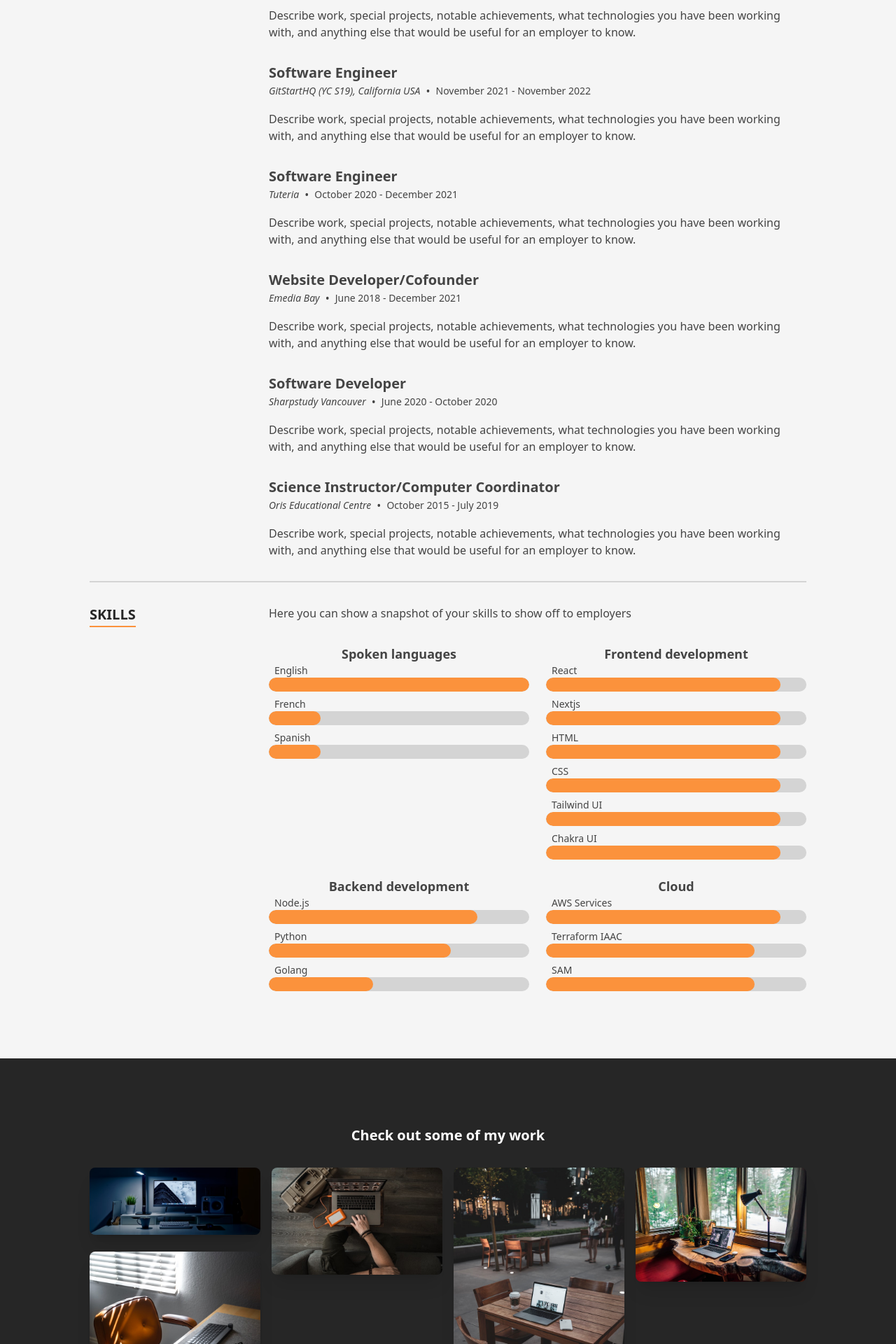
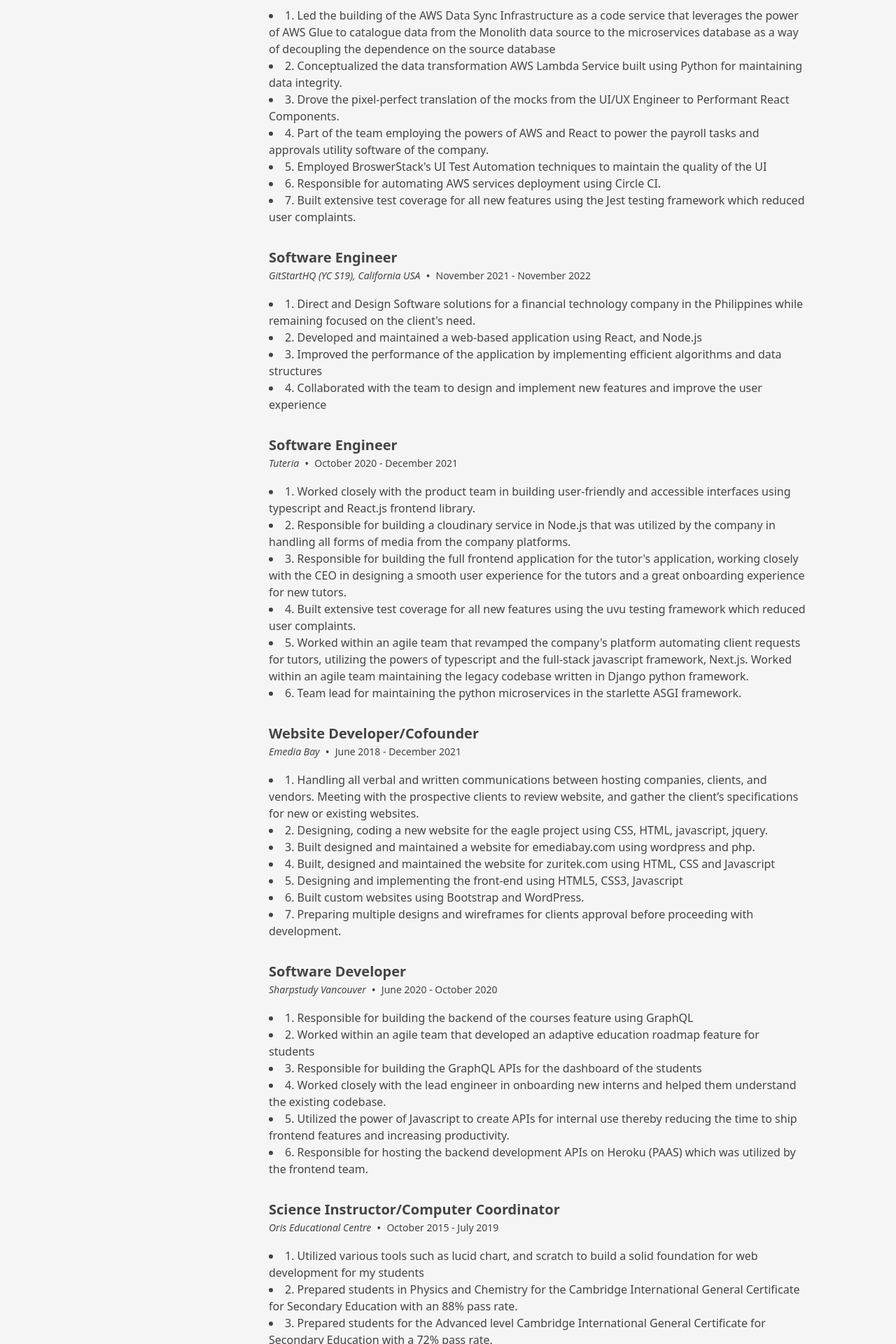
Before and after one commit to chidibede/chidibede-portfolio, a Next.js app: page / in a window 1280 px wide. Shown: the part 1600-3520 px from the top of the page at 70% size. Built offline with nearby package versions, Linux system fonts and the light colour scheme.

Commit message:
update resume data

```diff
--- a/src/data/data.tsx
+++ b/src/data/data.tsx
@@ -44,7 +44,7 @@
  * Page meta data
  */
 export const homePageMeta: HomepageMeta = {
-  title: 'Chidi Resume',
+  title: "Chidi's Resume",
   description: 'Personal portfolio website for Chidi Bede',
 };
 
@@ -258,8 +258,31 @@
     title: 'Software Engineer',
     content: (
       <p>
-        Describe work, special projects, notable achievements, what technologies you have been working with, and
-        anything else that would be useful for an employer to know.
+        <li>
+          1. Led the building of the AWS Data Sync Infrastructure as a code service that leverages the power of AWS Glue
+          to catalogue data from the Monolith data source to the microservices database as a way of decoupling the
+          dependence on the source database
+        </li>
+        <li>
+          {' '}
+          2. Conceptualized the data transformation AWS Lambda Service built using Python for maintaining data
+          integrity.
+        </li>
+        <li>
+          {' '}
+          3. Drove the pixel-perfect translation of the mocks from the UI/UX Engineer to Performant React Components.
+        </li>
+        <li>
+          {' '}
+          4. Part of the team employing the powers of AWS and React to power the payroll tasks and approvals utility
+          software of the company.
+        </li>
+        <li> 5. Employed BroswerStack's UI Test Automation techniques to maintain the quality of the UI</li>
+        <li> 6. Responsible for automating AWS services deployment using Circle CI.</li>
+        <li>
+          7. Built extensive test coverage for all new features using the Jest testing framework which reduced user
+          complaints.
+        </li>
       </p>
     ),
   },
@@ -269,8 +292,16 @@
     title: 'Software Engineer',
     content: (
       <p>
-        Describe work, special projects, notable achievements, what technologies you have been working with, and
-        anything else that would be useful for an employer to know.
+        <li>
+          1. Direct and Design Software solutions for a financial technology company in the Philippines while remaining
+          focused on the client's need.
+        </li>
+        <li> 2. Developed and maintained a web-based application using React, and Node.js</li>
+        <li>
+          {' '}
+          3. Improved the performance of the application by implementing efficient algorithms and data structures
+        </li>
+        <li> 4. Collaborated with the team to design and implement new features and improve the user experience</li>
       </p>
     ),
   },
@@ -280,8 +311,32 @@
     title: 'Software Engineer',
     content: (
       <p>
-        Describe work, special projects, notable achievements, what technologies you have been working with, and
-        anything else that would be useful for an employer to know.
+        <li>
+          1. Worked closely with the product team in building user-friendly and accessible interfaces using typescript
+          and React.js frontend library.
+        </li>
+        <li>
+          {' '}
+          2. Responsible for building a cloudinary service in Node.js that was utilized by the company in handling all
+          forms of media from the company platforms.
+        </li>
+        <li>
+          {' '}
+          3. Responsible for building the full frontend application for the tutor's application, working closely with
+          the CEO in designing a smooth user experience for the tutors and a great onboarding experience for new tutors.
+        </li>
+        <li>
+          {' '}
+          4. Built extensive test coverage for all new features using the uvu testing framework which reduced user
+          complaints.
+        </li>
+        <li>
+          {' '}
+          5. Worked within an agile team that revamped the company's platform automating client requests for tutors,
+          utilizing the powers of typescript and the full-stack javascript framework, Next.js. Worked within an agile
+          team maintaining the legacy codebase written in Django python framework.
+        </li>
+        <li> 6. Team lead for maintaining the python microservices in the starlette ASGI framework.</li>
       </p>
     ),
   },
@@ -291,8 +346,17 @@
     title: 'Website Developer/Cofounder',
     content: (
       <p>
-        Describe work, special projects, notable achievements, what technologies you have been working with, and
-        anything else that would be useful for an employer to know.
+        <li>
+          1. Handling all verbal and written communications between hosting companies, clients, and vendors. Meeting
+          with the prospective clients to review website, and gather the client’s specifications for new or existing
+          websites.
+        </li>
+        <li> 2. Designing, coding a new website for the eagle project using CSS, HTML, javascript, jquery.</li>
+        <li> 3. Built designed and maintained a website for emediabay.com using wordpress and php.</li>
+        <li> 4. Built, designed and maintained the website for zuritek.com using HTML, CSS and Javascript</li>
+        <li> 5. Designing and implementing the front-end using HTML5, CSS3, Javascript</li>
+        <li> 6. Built custom websites using Bootstrap and WordPress.</li>
+        <li>7. Preparing multiple designs and wireframes for clients approval before proceeding with development.</li>
       </p>
     ),
   },
@@ -302,8 +366,24 @@
     title: 'Software Developer',
     content: (
       <p>
-        Describe work, special projects, notable achievements, what technologies you have been working with, and
-        anything else that would be useful for an employer to know.
+        <li>1. Responsible for building the backend of the courses feature using GraphQL</li>
+        <li> 2. Worked within an agile team that developed an adaptive education roadmap feature for students</li>
+        <li> 3. Responsible for building the GraphQL APIs for the dashboard of the students</li>
+        <li>
+          {' '}
+          4. Worked closely with the lead engineer in onboarding new interns and helped them understand the existing
+          codebase.
+        </li>
+        <li>
+          {' '}
+          5. Utilized the power of Javascript to create APIs for internal use thereby reducing the time to ship frontend
+          features and increasing productivity.
+        </li>
+        <li>
+          {' '}
+          6. Responsible for hosting the backend development APIs on Heroku (PAAS) which was utilized by the frontend
+          team.
+        </li>
       </p>
     ),
   },
@@ -313,8 +393,24 @@
     title: 'Science Instructor/Computer Coordinator',
     content: (
       <p>
-        Describe work, special projects, notable achievements, what technologies you have been working with, and
-        anything else that would be useful for an employer to know.
+        <li>
+          1. Utilized various tools such as lucid chart, and scratch to build a solid foundation for web development for
+          my students
+        </li>
+        <li>
+          {' '}
+          2. Prepared students in Physics and Chemistry for the Cambridge International General Certificate for
+          Secondary Education with an 88% pass rate.
+        </li>
+        <li>
+          {' '}
+          3. Prepared students for the Advanced level Cambridge International General Certificate for Secondary
+          Education with a 72% pass rate.
+        </li>
+        <li>
+          {' '}
+          4. Lead for managing and maintaining school data using various tools such as SQL Databases and microsoft excel
+        </li>
       </p>
     ),
   },
@@ -327,18 +423,18 @@
   imageSrc: testimonialImage,
   testimonials: [
     {
-      name: 'John Doe',
-      text: 'Use this as an opportunity to promote what it is like to work with you. High value testimonials include ones from current or past co-workers, managers, or from happy clients.',
+      name: 'Malik Teniola',
+      text: 'A creative and amazing engineer, always the last to go. His work ethic is a thing of marvel',
       image: 'https://cloudflare-ipfs.com/ipfs/Qmd3W5DuhgHirLHGVixi6V76LhCkZUz6pnFt5AJBiyvHye/avatar/169.jpg',
     },
     {
-      name: 'Jane Doe',
-      text: 'Here you should write some nice things that someone has said about you. Encourage them to be specific and include important details (notes about a project you were on together, impressive quality produced, etc).',
+      name: 'Usman Abdulrahman',
+      text: 'Chidi is someone that no matter the design from the UI designers, he has the ability to replicate it with a pixel perfect frontend development',
       image: 'https://cloudflare-ipfs.com/ipfs/Qmd3W5DuhgHirLHGVixi6V76LhCkZUz6pnFt5AJBiyvHye/avatar/14.jpg',
     },
     {
-      name: 'Someone else',
-      text: 'Add several of these, and keep them as fresh as possible, but be sure to focus on quality testimonials with strong highlights of your skills/work ethic.',
+      name: 'Peter Ibe',
+      text: 'As cofounder and CTO of Emedia Bay, he had the ability to cater for any customer request no matter how ridiculous they might sound',
       image: 'https://cloudflare-ipfs.com/ipfs/Qmd3W5DuhgHirLHGVixi6V76LhCkZUz6pnFt5AJBiyvHye/avatar/69.jpg',
     },
   ],
```
